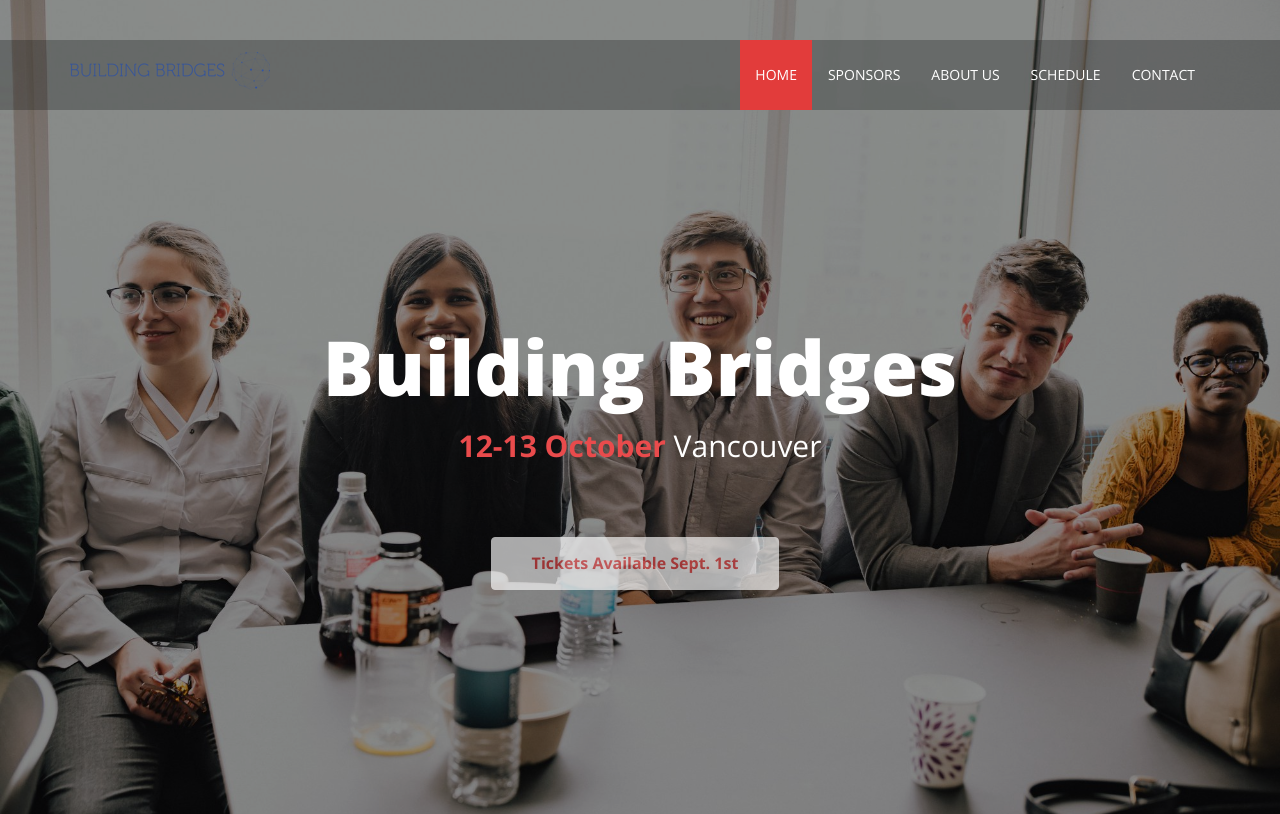
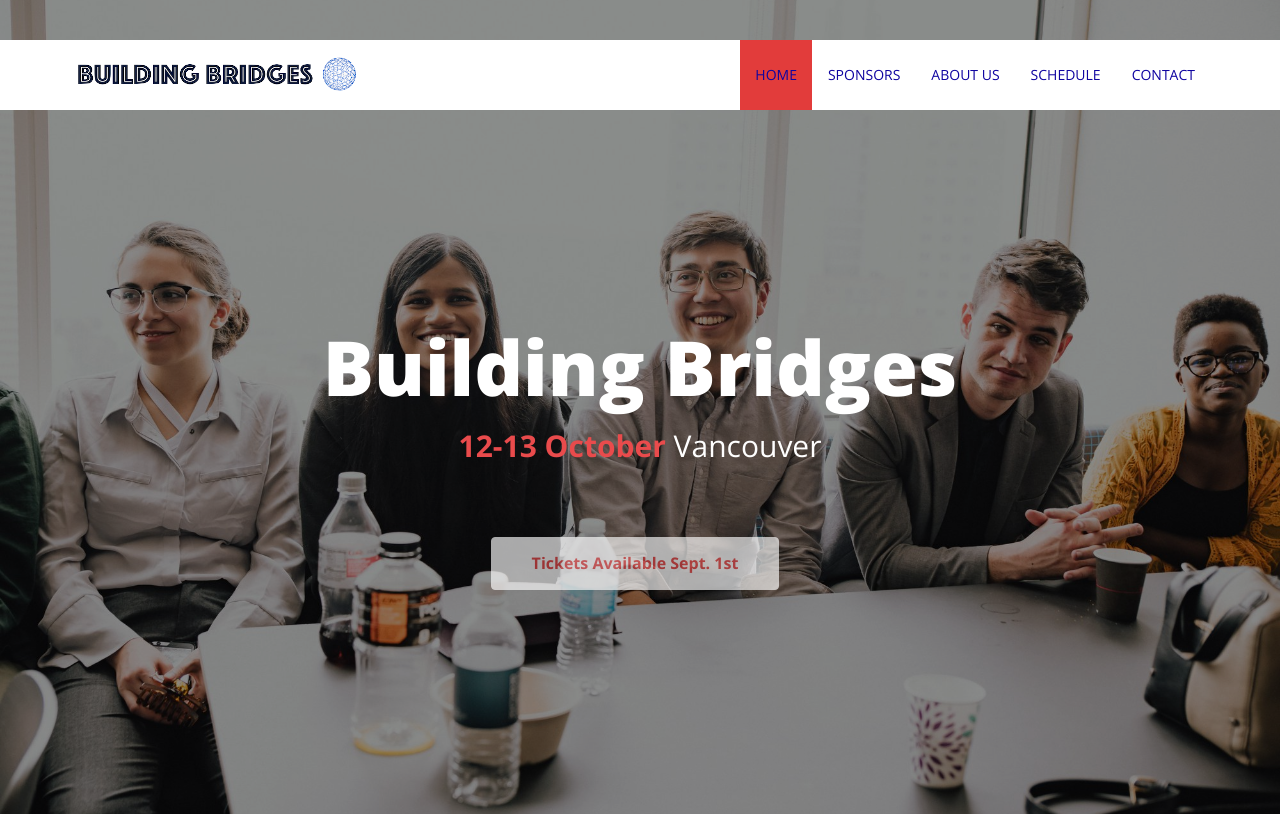
Before and after one commit to srinjoyc/cfcvancouver, a PHP site: page / in a window 1280 px wide, after a click that opens the changed part. Shown: the top 814 px of the page. Run offline with PHP 8.4, Linux system fonts and the light colour scheme; some libraries are stand-ins or nearby versions.

Commit message:
created new logo,updated navbar, and css changes

```diff
--- a/css/main.css
+++ b/css/main.css
@@ -496,7 +496,7 @@ textarea.form-control {
 .gb-menu .navbar {
     border: 0;
     border-radius: 0;
-    background-color: rgba(3, 4, 4, 0.25);
+    background-color: white;
     margin: 40px 0 0;
     -webkit-transition: all 0.3s ease-in-out;
     -moz-transition: all 0.3s ease-in-out;
@@ -507,7 +507,11 @@ textarea.form-control {
 
 .navbar-brand {
     height: 70px;
-    padding: 12px 15px;
+    padding: 5px 15px;
+}
+
+.navbar-brand img {
+    max-width: 300px;
 }
 
 .navbar.navbar-fixed-top {
@@ -516,7 +520,7 @@ textarea.form-control {
 
 .navbar-default .navbar-nav li a {
     font-size: 14px;
-    color: #fff;
+    color: #0F04A0;
     line-height: 40px;
     display: block;
     text-transform: uppercase;
@@ -531,7 +535,7 @@ textarea.form-control {
 .navbar-default .navbar-nav>.active>a:hover,
 .navbar-default .navbar-nav li a:hover,
 .navbar-default .navbar-nav li a:focus {
-    color: #fff;
+    color: #0F04A0;
 }
 
 .navbar-default .navbar-nav>li:last-child {
--- a/home.html
+++ b/home.html
@@ -52,7 +52,7 @@
 							<span class="icon-bar"></span>
 							<span class="icon-bar"></span>
 						</button>
-                    <a class="navbar-brand" href="index.html"><img class="img-responsive" src="images/horizontal.png" alt="Logo"></a>
+                    <a class="navbar-brand" href="home.html"><img class="img-responsive" src="images/sphere.png" alt="Logo"></a>
                 </div>
                 <!-- /.navbar-header -->
 
@@ -339,7 +339,7 @@
                     <div role="tabpanel" class="tab-pane fade in active" id="one">
                         <div class="schedule">
                             <ul class="gb-list">
-                                <li class="active">
+                                <li class="gb-break active">
                                     <div class="row">
                                         <div class="col-sm-3 col-md-2">
                                             <!-- <div class="author">
@@ -367,7 +367,7 @@
                                         </div>
                                     </div>
                                 </li>
-                                <li>
+                                <li class="gb-break">
                                     <div class="row">
                                         <div class="col-sm-3 col-md-2">
                                             <!-- <div class="author">
@@ -408,7 +408,7 @@
                                         </div>
                                     </div>
                                 </li>
-                                <li>
+                                <li class="gb-break">
                                     <div class="row">
                                         <div class="col-sm-3 col-md-2">
                                             <!-- <div class="author">
@@ -436,7 +436,7 @@
                                         </div>
                                     </div>
                                 </li>
-                                <li>
+                                <li class="gb-break">
                                     <div class="row">
                                         <div class="col-sm-3 col-md-2">
                                             <!-- <div class="author">
@@ -512,7 +512,7 @@
                     <div role="tabpanel" class="tab-pane fade" id="two">
                         <div class="schedule">
                             <ul class="gb-list">
-                                <li>
+                                <li class="gb-break">
                                     <div class="row">
                                         <div class="col-sm-3 col-md-2">
                                             <!-- <div class="author">
@@ -540,7 +540,7 @@
                                         </div>
                                     </div>
                                 </li>
-                                <li class="active">
+                                <li class="gb-break active">
                                     <div class="row">
                                         <div class="col-sm-3 col-md-2">
                                             <!-- <div class="author">
@@ -580,7 +580,7 @@
                                         </div>
                                     </div>
                                 </li>
-                                <li class="">
+                                <li class="gb-break">
                                     <div class="row">
                                         <div class="col-sm-3 col-md-2">
                                             <!-- <div class="author">
@@ -608,7 +608,7 @@
                                         </div>
                                     </div>
                                 </li>
-                                <li class="">
+                                <li class="gb-break">
                                     <div class="row">
                                         <div class="col-sm-3 col-md-2">
                                             <!-- <div class="author">
@@ -648,7 +648,7 @@
                                         </div>
                                     </div>
                                 </li>
-                                <li class="">
+                                <li class="gb-break">
                                     <div class="row">
                                         <div class="col-sm-3 col-md-2">
                                             <!-- <div class="author">
@@ -688,7 +688,7 @@
                                         </div>
                                     </div>
                                 </li>
-                                <li class="">
+                                <li class="gb-break">
                                     <div class="row">
                                         <div class="col-sm-3 col-md-2">
                                             <!-- <div class="author">
```
Also changed, not shown: images/sphere.png (added).
